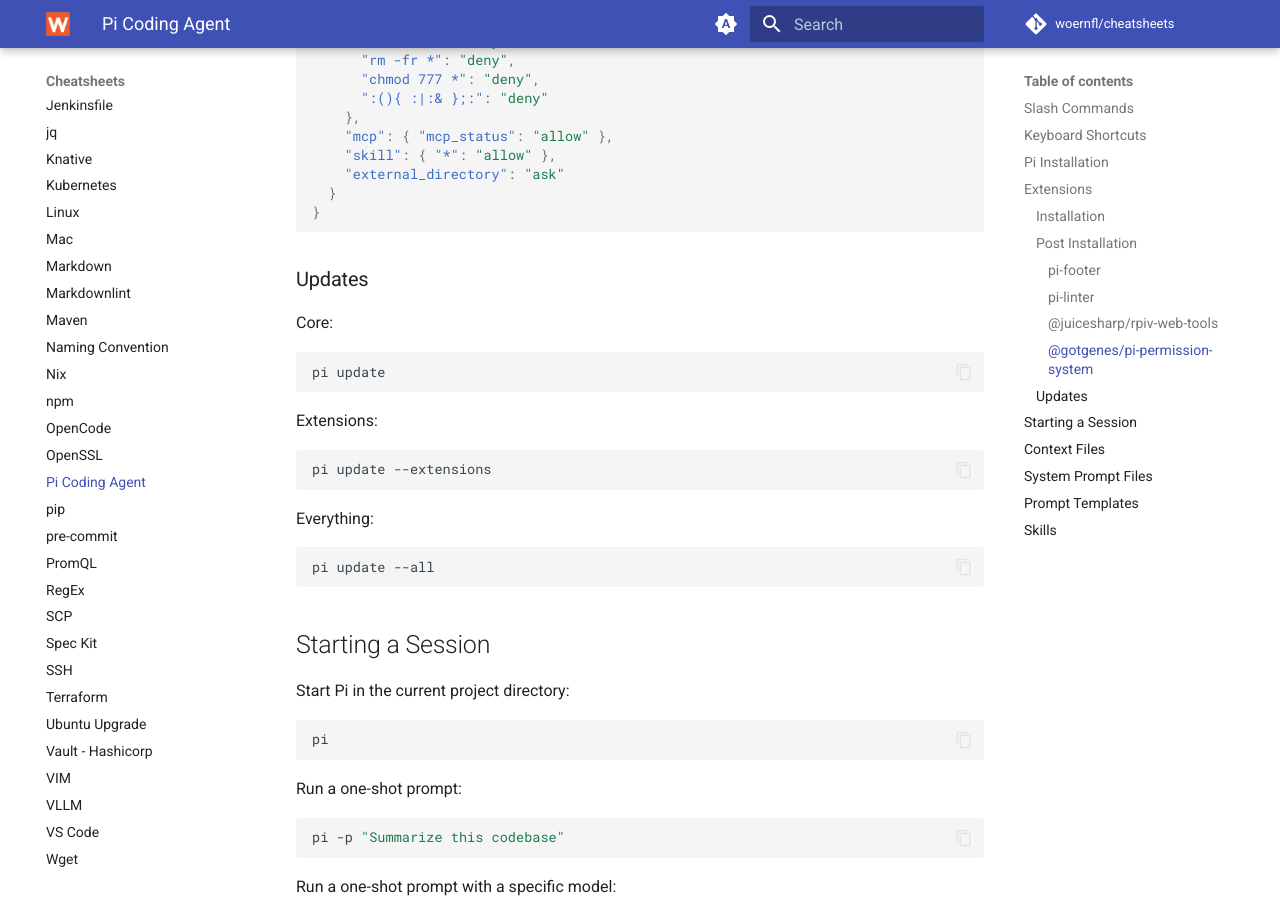
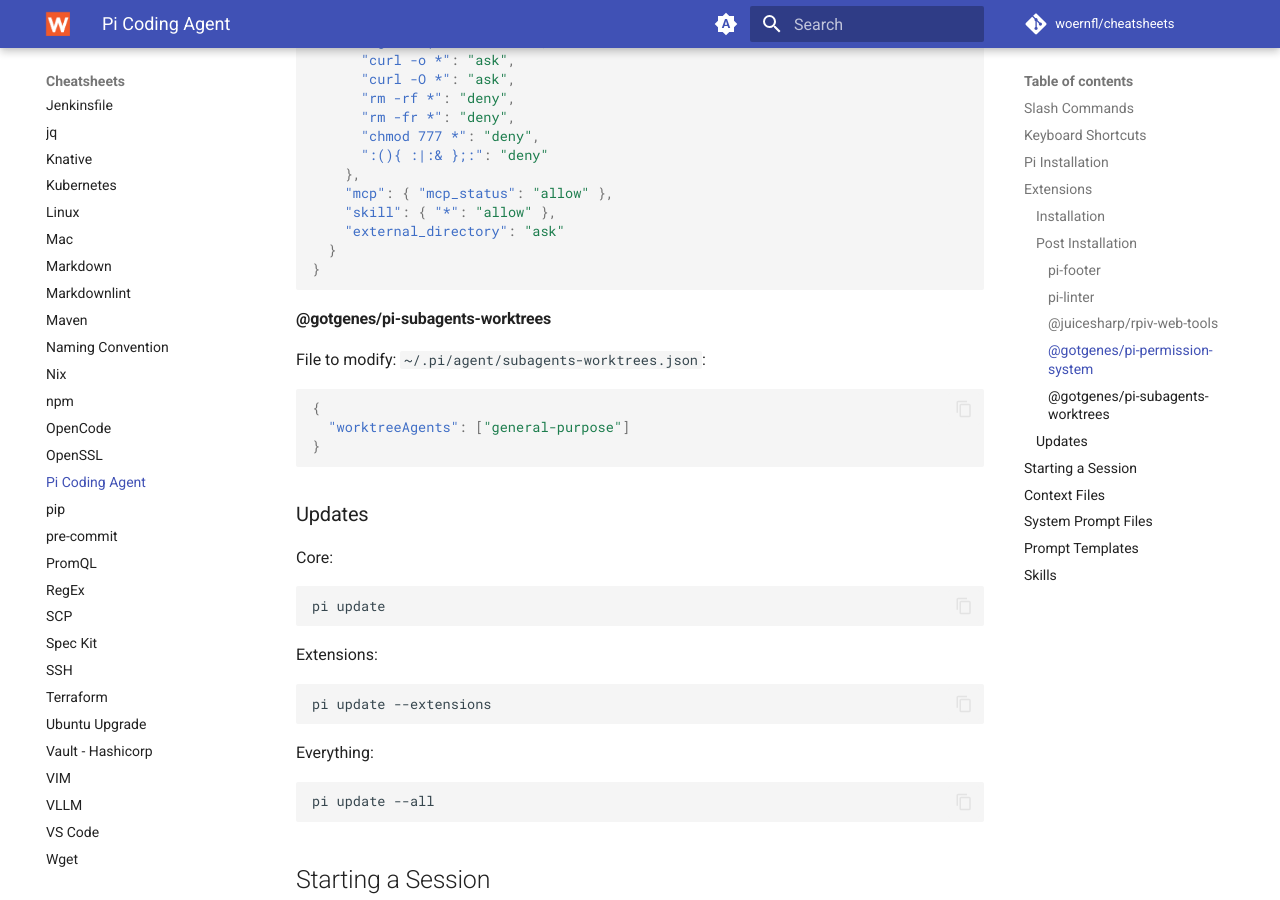
Before and after one commit to woernfl/cheatsheets, an MkDocs documentation site: the page built from docs/pi.md, in a window 1280 px wide and 900 px high, scrolled down 7381 px. Built offline with MkDocs 1.6.1 and Material for MkDocs 9.7.7, drawn with Linux system fonts in a browser that asks for light colours; comment, search, counter and statistics services are not loaded; some of the changed text lies outside the part shown.

Commit message:
Document changes for pi permission system setup (#420)
Added instructions for modifying the subagents-worktrees.json file.

````diff
--- a/docs/pi.md
+++ b/docs/pi.md
@@ -350,6 +353,16 @@
     "skill": { "*": "allow" },
     "external_directory": "ask"
   }
+}
+```
+
+#### @gotgenes/pi-subagents-worktrees
+
+File to modify: `~/.pi/agent/subagents-worktrees.json`:
+
+```json
+{
+  "worktreeAgents": ["general-purpose"]
 }
 ```
 
````
Also changed, not shown: other parts of docs/pi.md (+3 -0 lines).
